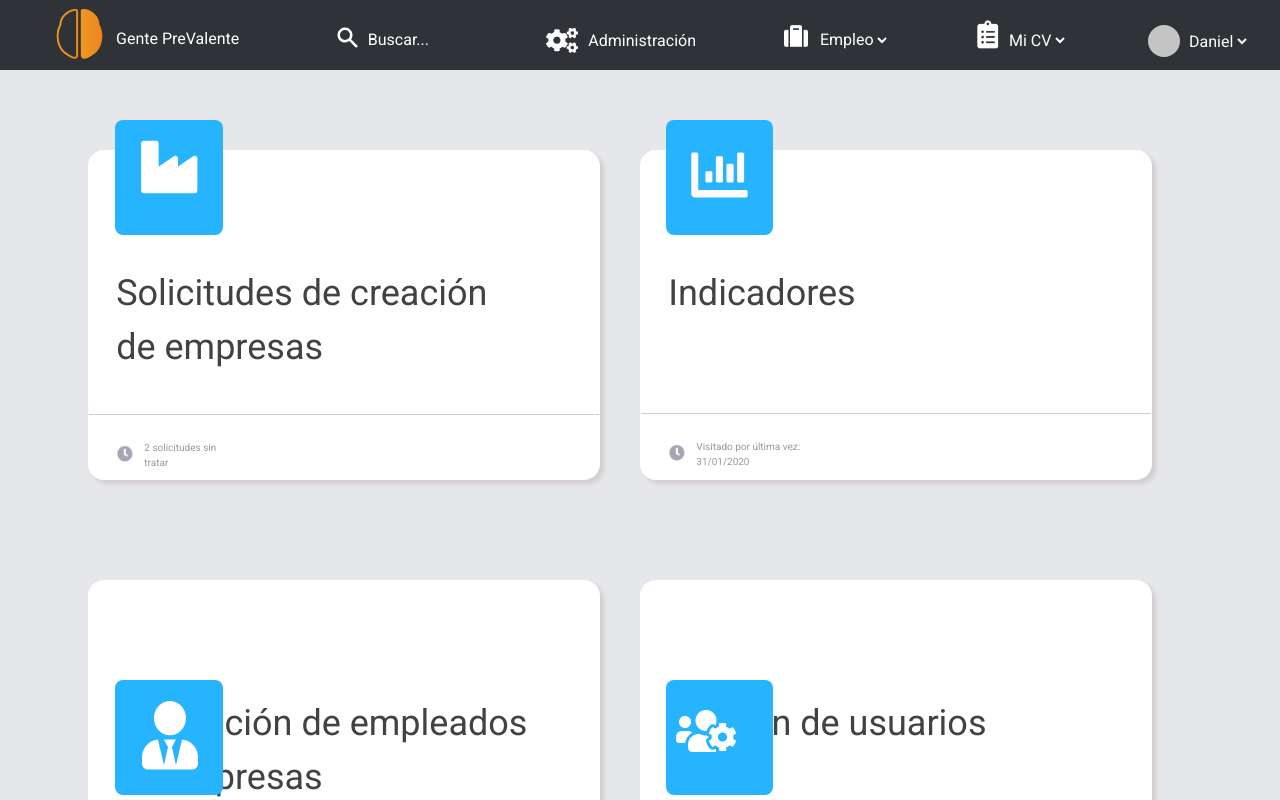
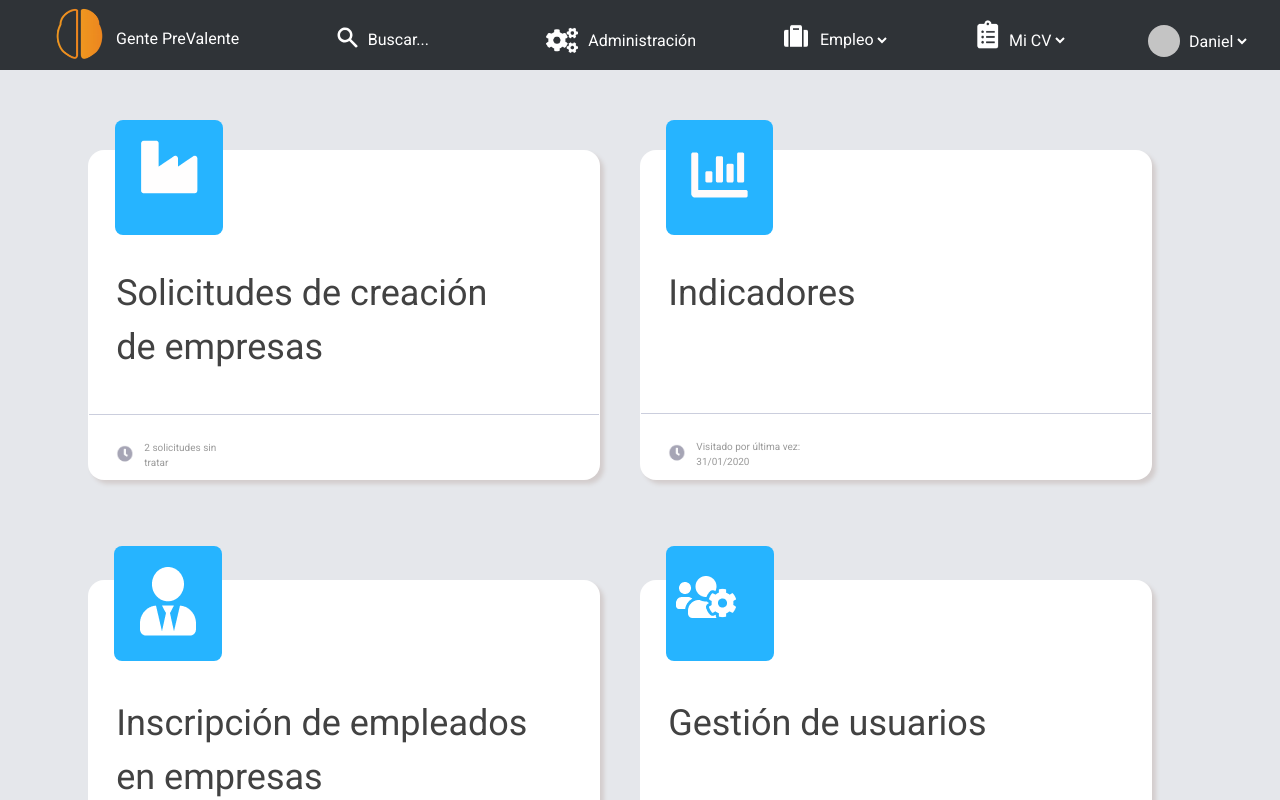
Before and after one commit to andres-rodriguez16/prevalente, a React (Create React App) app in the folder client/: page / in a window 1280 px wide. Shown: the top 800 px of the page. Built offline with nearby package versions, Linux system fonts and the light colour scheme; no server answers.

Commit message:
refactor card

```diff
--- a/client/src/component/Card/Card.module.css
+++ b/client/src/component/Card/Card.module.css
@@ -131,8 +131,8 @@ a {
   background-color: rgba(38, 180, 255, 1);
   border-radius: 8px;
   position: absolute;
-  top: 85%;
-  left: 9%;
+  margin-left: 25px;
+  margin-top: -35px;
 }
 
 .icon2 img {
@@ -145,8 +145,8 @@ a {
   background-color: rgba(38, 180, 255, 1);
   border-radius: 8px;
   position: absolute;
-  top: 85%;
-  left: 52%;
+  margin-left: 25px;
+  margin-top: -35px;
 }
 
 .card .footer__2 {
```
